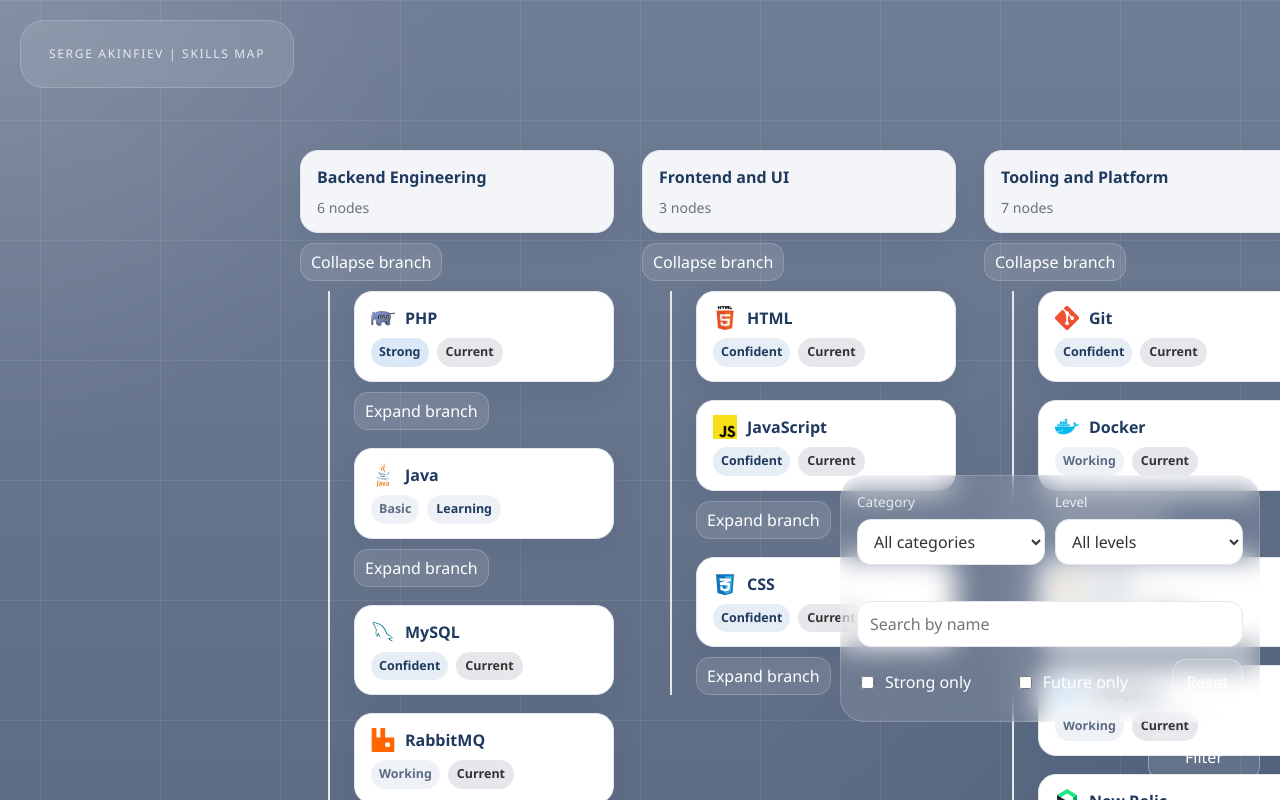
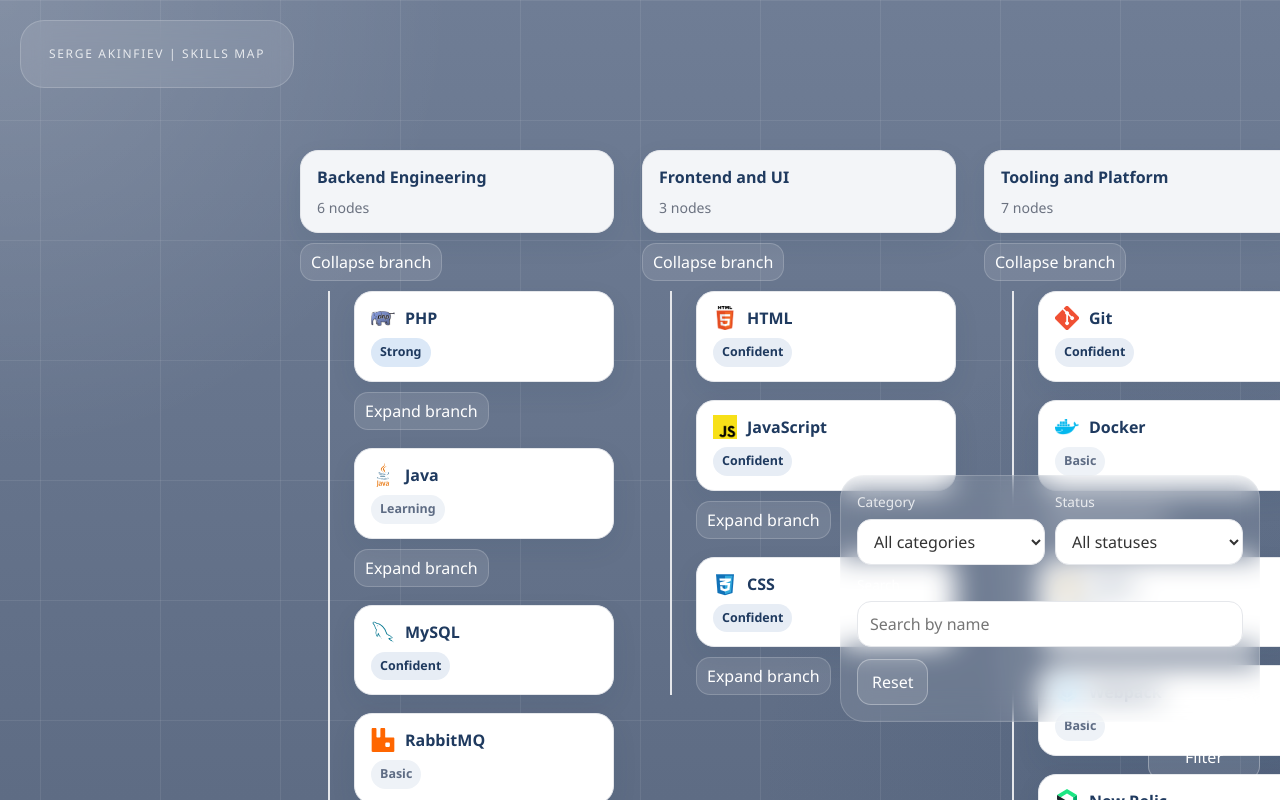
Before and after one commit to s-v-akinfiev/skills-map, a React (Vite) app: page / in a window 1280 px wide. Both pictures are taken after a click on the button "Filter". Built offline with nearby package versions, Linux system fonts and the light colour scheme.

Commit message:
Simplified Statuses logic

```diff
--- a/src/App.jsx
+++ b/src/App.jsx
@@ -7,7 +7,7 @@
 import { EDIT_MODE } from "./config.js";
 import { exportJsonFile } from "./utils/exportJson.js";
 import { clearLocalDraft, loadLocalDraft, saveLocalDraft } from "./utils/localDraft.js";
-import { getLevelMeta, getStatusMeta, LEVEL_META } from "./utils/presentation.js";
+import { getStatusMeta, STATUS_META } from "./utils/presentation.js";
 import { getSkillLogo } from "./utils/skillLogos.js";
 import {
   addSkillToData,
@@ -49,9 +49,7 @@
   const detailsShellRef = useRef(null);
   const [filters, setFilters] = useState({
     category: "all",
-    level: "all",
-    strongOnly: false,
-    futureOnly: false,
+    status: "all",
   });
   const [searchQuery, setSearchQuery] = useState("");
   const [detailsObstructionRect, setDetailsObstructionRect] = useState(null);
@@ -110,9 +108,7 @@
     const matchesCategory =
       filters.category === "all" ||
       data.tree.nodes[filters.category]?.includes(skillId);
-    const matchesLevel = filters.level === "all" || skill.level === filters.level;
-    const matchesStrong = !filters.strongOnly || skill.level === "STRONG";
-    const matchesFuture = !filters.futureOnly || skill.status === "future";
+    const matchesStatus = filters.status === "all" || skill.status === filters.status;
     const normalizedQuery = searchQuery.trim().toLowerCase();
     const matchesSearch =
       normalizedQuery.length === 0 ||
@@ -120,9 +116,7 @@
 
     return (
       matchesCategory &&
-      matchesLevel &&
-      matchesStrong &&
-      matchesFuture &&
+      matchesStatus &&
       matchesSearch
     );
   });
@@ -131,7 +125,6 @@
     data && selectedNodeId && data.skills[selectedNodeId]
       ? data.skills[selectedNodeId]
       : null;
-  const selectedSkillLevelMeta = selectedSkill ? getLevelMeta(selectedSkill.level) : null;
   const selectedSkillStatusMeta = selectedSkill ? getStatusMeta(selectedSkill.status) : null;
   const selectedSkillLogo = selectedSkill ? getSkillLogo(selectedSkill.icon) : null;
 
@@ -257,9 +250,7 @@
   function resetFilters() {
     setFilters({
       category: "all",
-      level: "all",
-      strongOnly: false,
-      futureOnly: false,
+      status: "all",
     });
     setSearchQuery("");
   }
@@ -289,7 +280,7 @@
         if (field === "status") {
           nextSkill.status = value;
 
-          if (value === "future") {
+          if (value === "PLANNED") {
             delete nextSkill.years;
           } else if (typeof nextSkill.years !== "number") {
             nextSkill.years = 0;
@@ -314,8 +305,7 @@
     const nextData = addSkillToData(data, newSkillId, parentId, {
       name: "New Skill",
       icon: "spark",
-      level: "BASIC",
-      status: "learning",
+      status: "BASIC",
       years: 0,
       summary: "Short summary",
       highlights: ["First highlight"],
@@ -442,14 +432,14 @@
                 </label>
 
                 <label className="field">
-                  <span>Level</span>
+                  <span>Status</span>
                   <select
-                    value={filters.level}
-                    onChange={(event) => updateFilter("level", event.target.value)}
+                    value={filters.status}
+                    onChange={(event) => updateFilter("status", event.target.value)}
                   >
-                    <option value="all">All levels</option>
-                    {Object.entries(LEVEL_META).map(([level, meta]) => (
-                      <option key={level} value={level}>
+                    <option value="all">All statuses</option>
+                    {Object.entries(STATUS_META).map(([status, meta]) => (
+                      <option key={status} value={status}>
                         {meta.label}
                       </option>
                     ))}
@@ -466,26 +456,7 @@
                   />
                 </label>
               </div>
-
               <div className="toolbar-group toolbar-group-actions">
-                <label className="toggle">
-                  <input
-                    type="checkbox"
-                    checked={filters.strongOnly}
-                    onChange={(event) => updateFilter("strongOnly", event.target.checked)}
-                  />
-                  <span>Strong only</span>
-                </label>
-
-                <label className="toggle">
-                  <input
-                    type="checkbox"
-                    checked={filters.futureOnly}
-                    onChange={(event) => updateFilter("futureOnly", event.target.checked)}
-                  />
-                  <span>Future only</span>
-                </label>
-
                 <button className="ghost-button" type="button" onClick={resetFilters}>
                   Reset
                 </button>
@@ -566,9 +537,6 @@
                           <span>{selectedSkill.name}</span>
                         </h2>
                         <div className="badge-stack details-badge-stack">
-                          <span className={`level-pill ${selectedSkillLevelMeta.className}`}>
-                            {selectedSkillLevelMeta.label}
-                          </span>
                           <span className={`level-pill status-pill ${selectedSkillStatusMeta.className}`}>
                             {selectedSkillStatusMeta.label}
                           </span>
--- a/src/components/SkillCard.jsx
+++ b/src/components/SkillCard.jsx
@@ -13,7 +13,7 @@
   const statusMeta = getStatusMeta(skill.status);
 
   return (
-    <article className={`skill-card ${skill.status === "future" ? "is-future" : ""}`}>
+    <article className={`skill-card ${skill.status === "PLANNED" ? "is-future" : ""}`}>
       <section className="skill-card-block">
         <h4>Summary</h4>
         <p className="detail-copy">{skill.summary}</p>
--- a/src/components/SkillMap.jsx
+++ b/src/components/SkillMap.jsx
@@ -1,5 +1,5 @@
 import { useEffect, useRef, useState } from "react";
-import { getLevelMeta, getStatusMeta } from "../utils/presentation.js";
+import { getStatusMeta } from "../utils/presentation.js";
 import { getSkillLogo } from "../utils/skillLogos.js";
 
 const PLANE_WIDTH = 2400;
@@ -64,7 +64,6 @@
   const isExpanded = expandedNodes.includes(nodeId);
   const isSelected = selectedNodeId === nodeId;
   const isVisibleNode = skill ? visibleSkillIds.has(nodeId) : visibleChildren.length > 0;
-  const levelMeta = skill ? getLevelMeta(skill.level) : null;
   const statusMeta = skill ? getStatusMeta(skill.status) : null;
   const skillLogo = skill ? getSkillLogo(skill.icon) : null;
 
@@ -104,7 +103,6 @@
         </span>
         {skill ? (
           <span className="map-node-meta">
-            <span className={`tree-badge ${levelMeta.className}`}>{levelMeta.label}</span>
             <span className={`tree-badge status-pill ${statusMeta.className}`}>
               {statusMeta.label}
             </span>
--- a/src/data/skills.json
+++ b/src/data/skills.json
@@ -2,8 +2,7 @@
   "php": {
     "name": "PHP",
     "icon": "php",
-    "level": "STRONG",
-    "status": "current",
+    "status": "STRONG",
     "years": 10,
     "summary": "Primary backend language across most long-lived production work.",
     "highlights": [
@@ -15,8 +14,7 @@
   "symfony": {
     "name": "Symfony",
     "icon": "symfony",
-    "level": "STRONG",
-    "status": "current",
+    "status": "STRONG",
     "years": 7,
     "summary": "Main framework for structured, maintainable backend application design.",
     "highlights": [
@@ -28,8 +26,7 @@
   "mysql": {
     "name": "MySQL",
     "icon": "mysql",
-    "level": "CONFIDENT",
-    "status": "current",
+    "status": "CONFIDENT",
     "years": 8,
     "summary": "Relational database work for production applications and internal systems.",
     "highlights": [
@@ -41,8 +38,7 @@
   "java": {
     "name": "Java",
     "icon": "java",
-    "level": "BASIC",
-    "status": "learning",
+    "status": "LEARNING",
     "years": 1,
     "summary": "Secondary backend language used to widen platform and ecosystem range.",
     "highlights": [
@@ -54,8 +50,7 @@
   "spring-boot": {
     "name": "Spring Boot",
     "icon": "spring-boot",
-    "level": "BASIC",
-    "status": "learning",
+    "status": "LEARNING",
     "years": 1,
     "summary": "Framework exploration for opinionated Java service development.",
     "highlights": [
@@ -67,8 +62,7 @@
   "rabbitmq": {
     "name": "RabbitMQ",
     "icon": "rabbitmq",
-    "level": "WORKING",
-    "status": "current",
+    "status": "BASIC",
     "years": 2,
     "summary": "Message broker knowledge used for asynchronous workflows and decoupled processing.",
     "highlights": [
@@ -80,8 +74,7 @@
   "redis": {
     "name": "Redis",
     "icon": "redis",
-    "level": "WORKING",
-    "status": "current",
+    "status": "BASIC",
     "years": 3,
     "summary": "In-memory data store used for caching, transient state, and responsiveness improvements.",
     "highlights": [
@@ -93,8 +86,7 @@
   "n8n": {
     "name": "n8n",
     "icon": "n8n",
-    "level": "WORKING",
-    "status": "current",
+    "status": "BASIC",
     "years": 1,
     "summary": "Automation tooling for pragmatic workflow orchestration and integrations.",
     "highlights": [
@@ -106,8 +98,7 @@
   "javascript": {
     "name": "JavaScript",
     "icon": "javascript",
-    "level": "CONFIDENT",
-    "status": "current",
+    "status": "CONFIDENT",
     "years": 6,
     "summary": "General-purpose frontend and tooling language used across multiple project types.",
     "highlights": [
@@ -119,8 +110,7 @@
   "html": {
     "name": "HTML",
     "icon": "html",
-    "level": "CONFIDENT",
-    "status": "current",
+    "status": "CONFIDENT",
     "years": 6,
     "summary": "Markup foundation for frontend structure, semantics, and accessible content layout.",
     "highlights": [
@@ -132,8 +122,7 @@
   "react": {
     "name": "React",
     "icon": "react",
-    "level": "WORKING",
-    "status": "learning",
+    "status": "LEARNING",
     "years": 2,
     "summary": "Component-based frontend work with a focus on maintainable interactive UIs.",
     "highlights": [
@@ -145,8 +134,7 @@
   "vue": {
     "name": "Vue",
     "icon": "vue",
-    "level": "BASIC",
-    "status": "learning",
+    "status": "LEARNING",
     "years": 1,
     "summary": "Secondary frontend framework explored for a broader UI toolkit perspective.",
     "highlights": [
@@ -158,8 +146,7 @@
   "typescript": {
     "name": "TypeScript",
     "icon": "typescript",
-    "level": "WORKING",
-    "status": "learning",
+    "status": "LEARNING",
     "years": 2,
     "summary": "Typed JavaScript used to improve safety and maintainability in frontend code.",
     "highlights": [
@@ -171,8 +158,7 @@
   "css": {
     "name": "CSS",
     "icon": "css",
-    "level": "CONFIDENT",
-    "status": "current",
+    "status": "CONFIDENT",
     "years": 6,
     "summary": "Styling work for product interfaces, admin tools, and internal applications.",
     "highlights": [
@@ -184,8 +170,7 @@
   "scss": {
     "name": "SCSS",
     "icon": "scss",
-    "level": "CONFIDENT",
-    "status": "current",
+    "status": "CONFIDENT",
     "years": 5,
     "summary": "Structured CSS authoring for larger stylesheets and reusable design patterns.",
     "highlights": [
@@ -197,8 +182,7 @@
   "git": {
     "name": "Git",
     "icon": "git",
-    "level": "CONFIDENT",
-    "status": "current",
+    "status": "CONFIDENT",
     "years": 6,
     "summary": "Version control used daily for collaboration, review, and controlled change management.",
     "highlights": [
@@ -210,8 +194,7 @@
   "webpack": {
     "name": "Webpack",
     "icon": "webpack",
-    "level": "WORKING",
-    "status": "current",
+    "status": "BASIC",
     "years": 3,
     "summary": "Bundling and build-pipeline experience for frontend delivery workflows.",
     "highlights": [
@@ -223,8 +206,7 @@
   "docker": {
     "name": "Docker",
     "icon": "docker",
-    "level": "WORKING",
-    "status": "current",
+    "status": "BASIC",
     "years": 3,
     "summary": "Container-based workflows for consistent local setup and deployment packaging.",
     "highlights": [
@@ -236,8 +218,7 @@
   "linux": {
     "name": "Linux",
     "icon": "linux",
-    "level": "WORKING",
-    "status": "current",
+    "status": "BASIC",
     "years": 4,
     "summary": "Daily operating environment for backend work, tooling, and production-oriented tasks.",
     "highlights": [
@@ -249,8 +230,7 @@
   "new-relic": {
     "name": "New Relic",
     "icon": "new-relic",
-    "level": "WORKING",
-    "status": "current",
+    "status": "BASIC",
     "years": 2,
     "summary": "Observability tooling used for application monitoring and production investigation.",
     "highlights": [
@@ -262,8 +242,7 @@
   "chatgpt": {
     "name": "ChatGPT",
     "icon": "chatgpt",
-    "level": "WORKING",
-    "status": "current",
+    "status": "BASIC",
     "years": 2,
     "summary": "AI-assisted workflow support for drafting, research acceleration, and implementation throughput.",
     "highlights": [
@@ -275,8 +254,7 @@
   "data-structures": {
     "name": "Data Structures",
     "icon": "data-structures",
-    "level": "CONFIDENT",
-    "status": "current",
+    "status": "CONFIDENT",
     "years": 6,
     "summary": "Core computer science foundation used to reason about implementation tradeoffs and complexity.",
     "highlights": [
@@ -288,8 +266,7 @@
   "algorithms": {
     "name": "Algorithms",
     "icon": "algorithms",
-    "level": "CONFIDENT",
-    "status": "current",
+    "status": "CONFIDENT",
     "years": 6,
     "summary": "Problem-solving foundation used to reason about tradeoffs, efficiency, and implementation approach.",
     "highlights": [
@@ -301,8 +278,7 @@
   "go": {
     "name": "Go",
     "icon": "go",
-    "level": "PLANNED",
-    "status": "future",
+    "status": "PLANNED",
     "summary": "Planned backend language for simpler services and stronger systems-level breadth.",
     "highlights": [
       "Evaluate fit for small backend services and tooling",
@@ -313,8 +289,7 @@
   "kubernetes": {
     "name": "Kubernetes",
     "icon": "kubernetes",
-    "level": "PLANNED",
-    "status": "future",
+    "status": "PLANNED",
     "summary": "Planned infrastructure skill for stronger deployment and platform understanding.",
     "highlights": [
       "Learn the operational model behind orchestrated services",
--- a/src/editor/EditPanel.jsx
+++ b/src/editor/EditPanel.jsx
@@ -1,4 +1,4 @@
-import { LEVEL_META, STATUS_META } from "../utils/presentation.js";
+import { STATUS_META } from "../utils/presentation.js";
 
 function listValueToText(value) {
   return value.join(", ");
@@ -87,20 +87,6 @@
               </label>
 
               <label className="field">
-                <span>Level</span>
-                <select
-                  value={selectedSkill.level}
-                  onChange={(event) => onFieldChange("level", event.target.value)}
-                >
-                  {Object.entries(LEVEL_META).map(([level, meta]) => (
-                    <option key={level} value={level}>
-                      {meta.label}
-                    </option>
-                  ))}
-                </select>
-              </label>
-
-              <label className="field">
                 <span>Status</span>
                 <select
                   value={selectedSkill.status}
@@ -114,7 +100,7 @@
                 </select>
               </label>
 
-              {selectedSkill.status !== "future" ? (
+              {selectedSkill.status !== "PLANNED" ? (
                 <label className="field">
                   <span>Years</span>
                   <input
--- a/src/styles.css
+++ b/src/styles.css
@@ -582,7 +582,7 @@
   display: flex;
   flex-wrap: wrap;
   gap: 8px;
-  justify-content: flex-end;
+  justify-content: flex-start;
 }
 
 .detail-copy {
@@ -646,20 +646,18 @@
   background: rgba(185, 28, 28, 0.22);
 }
 
-.level-strong {
+.status-strong {
   background: #dbe8f7;
   color: var(--heading);
 }
 
-.level-confident {
+.status-confident {
   background: #e7edf5;
   color: var(--heading);
 }
 
-.level-working,
-.level-basic,
-.level-learning,
-.level-planned {
+.status-basic,
+.status-learning {
   background: #eef2f7;
   color: var(--accent);
 }
@@ -668,17 +666,7 @@
   border: 1px solid transparent;
 }
 
-.status-current {
-  background: #e5e7eb;
-  color: var(--text);
-}
-
-.status-learning {
-  background: #eef2f7;
-  color: var(--heading);
-}
-
-.status-future {
+.status-planned {
   background: #f3f4f6;
   color: var(--muted);
   border-style: dashed;
--- a/src/utils/presentation.js
+++ b/src/utils/presentation.js
@@ -1,59 +1,35 @@
-export const LEVEL_META = {
+export const STATUS_META = {
   STRONG: {
     label: "Strong",
-    className: "level-strong",
+    className: "status-strong",
+    description: "Deep, production-tested capability used with high confidence.",
   },
   CONFIDENT: {
     label: "Confident",
-    className: "level-confident",
-  },
-  WORKING: {
-    label: "Working",
-    className: "level-working",
+    className: "status-confident",
+    description: "Reliable practical capability used comfortably in real work.",
   },
   BASIC: {
     label: "Basic",
-    className: "level-basic",
+    className: "status-basic",
+    description: "Foundational working knowledge with limited depth or breadth.",
   },
   LEARNING: {
     label: "Learning",
-    className: "level-learning",
+    className: "status-learning",
+    description: "In active growth with hands-on practice and exploration.",
   },
   PLANNED: {
     label: "Planned",
-    className: "level-planned",
+    className: "status-planned",
+    description: "Intended focus area, not yet part of hands-on experience.",
   },
 };
-
-export const STATUS_META = {
-  current: {
-    label: "Current",
-    className: "status-current",
-    description: "Actively used in current or recent production work.",
-  },
-  learning: {
-    label: "Learning",
-    className: "status-learning",
-    description: "In active growth with practical hands-on usage.",
-  },
-  future: {
-    label: "Future",
-    className: "status-future",
-    description: "Planned focus area, not yet counted as production experience.",
-  },
-};
-
-export function getLevelMeta(level) {
-  return LEVEL_META[level] ?? {
-    label: level,
-    className: "level-basic",
-  };
-}
 
 export function getStatusMeta(status) {
   return STATUS_META[status] ?? {
     label: status,
-    className: "status-current",
+    className: "status-basic",
     description: "",
   };
 }
--- a/src/utils/validation.js
+++ b/src/utils/validation.js
@@ -1,13 +1,10 @@
-const VALID_LEVELS = new Set([
+const VALID_STATUSES = new Set([
   "STRONG",
   "CONFIDENT",
-  "WORKING",
   "BASIC",
   "LEARNING",
   "PLANNED",
 ]);
-
-const VALID_STATUSES = new Set(["current", "learning", "future"]);
 
 function isObjectRecord(value) {
   return typeof value === "object" && value !== null && !Array.isArray(value);
@@ -26,7 +23,6 @@
   const requiredFields = [
     "name",
     "icon",
-    "level",
     "status",
     "summary",
     "highlights",
@@ -38,13 +34,6 @@
     }
   }
 
-  if (typeof skill.level !== "string" || !VALID_LEVELS.has(skill.level)) {
-    pushError(
-      errors,
-      `Skill "${skillId}" has invalid level "${String(skill.level)}".`,
-    );
-  }
-
   if (typeof skill.status !== "string" || !VALID_STATUSES.has(skill.status)) {
     pushError(
       errors,
@@ -52,11 +41,11 @@
     );
   }
 
-  if (skill.status === "future" && "years" in skill) {
-    pushError(errors, `Skill "${skillId}" must not define "years" for future status.`);
+  if (skill.status === "PLANNED" && "years" in skill) {
+    pushError(errors, `Skill "${skillId}" must not define "years" for planned status.`);
   }
 
-  if (skill.status !== "future" && typeof skill.years !== "number") {
+  if (skill.status !== "PLANNED" && typeof skill.years !== "number") {
     pushError(
       errors,
       `Skill "${skillId}" must define numeric "years" for status "${skill.status}".`,
```
Also changed, not shown: src/components/SkillNode.jsx (+2 -6 lines), src/data/README.md, 2 other files (tests, documents, lock files or other folders).
